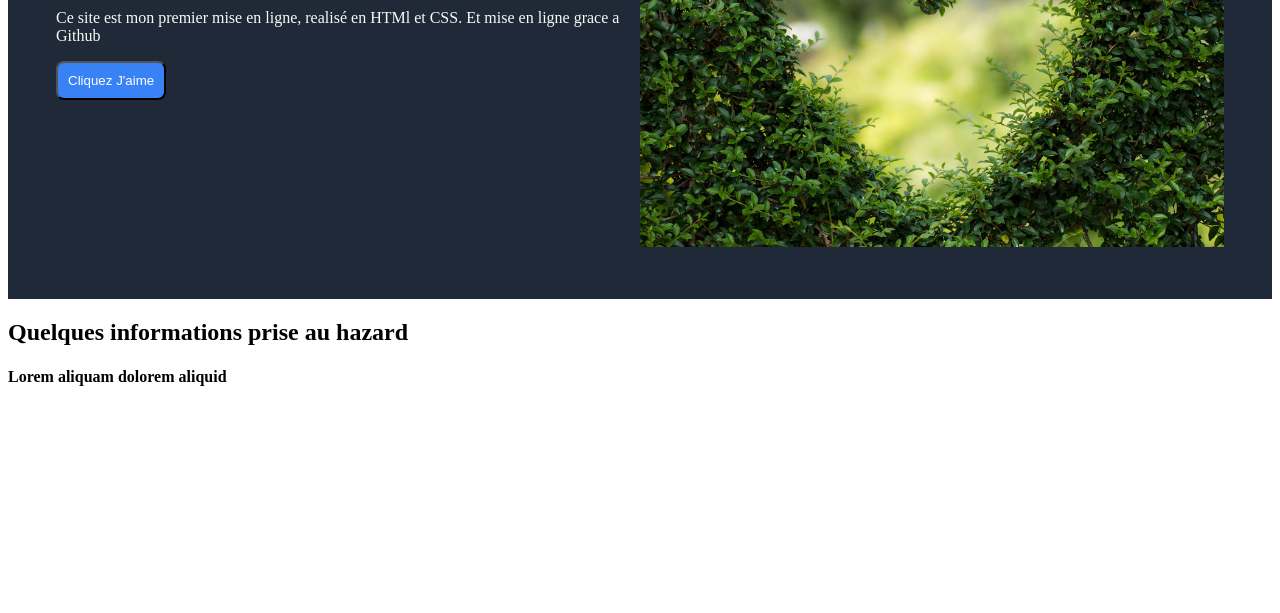
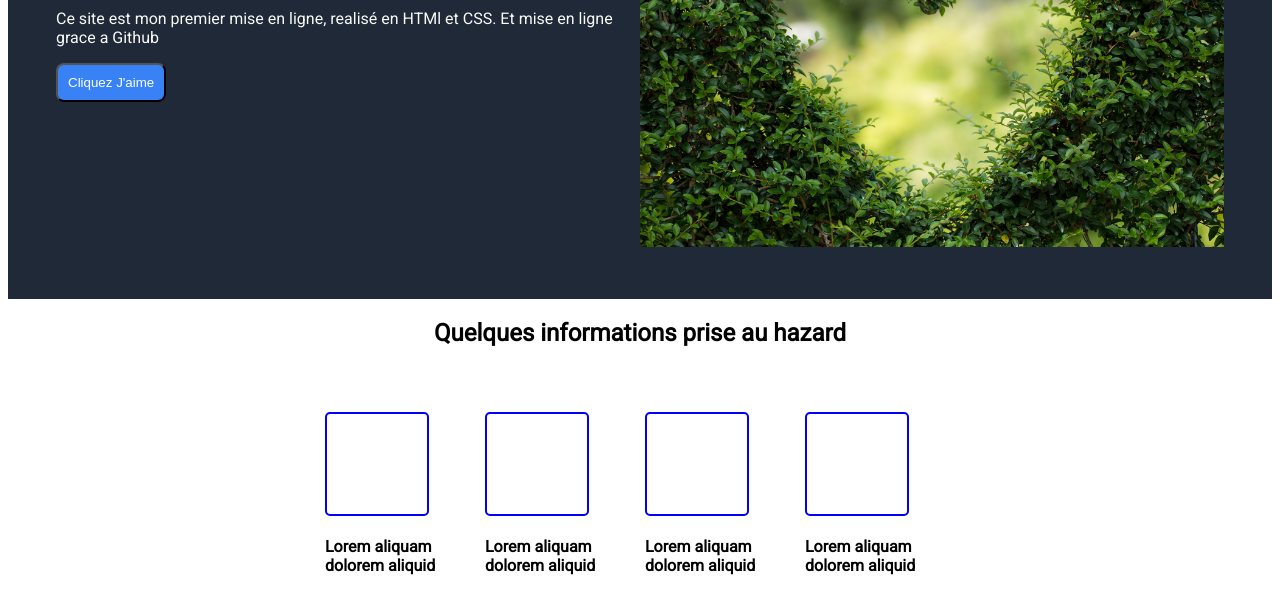
Before and after one commit to PatouVIDEGNON/Landing-page-TOP, a plain HTML site: page index.html in a window 1280 px wide. Shown: the part 255-868 px from the top of the page. Before the commit the page ends 800 px from the top, so only its background shows below. Drawn offline with Linux system fonts and the light colour scheme.

Commit message:
feat:section-cards style realisé

```diff
--- a/index.html
+++ b/index.html
@@ -33,11 +33,25 @@
         </div>
     </div>
     </section>
-    <section id="cards">
+    <section id="section-cards">
         <h1>Quelques informations prise au hazard</h1>
         <div class="cards_container">
-            <div class="cards"></div>
-            <h4>Lorem aliquam dolorem aliquid </h4>
+            <div>
+                <div class="cards"></div>
+                <h4>Lorem aliquam dolorem aliquid </h4>
+            </div>
+            <div>
+                <div class="cards"></div>
+                <h4>Lorem aliquam dolorem aliquid </h4>
+            </div>
+            <div>
+                <div class="cards"></div>
+                <h4>Lorem aliquam dolorem aliquid </h4>
+            </div>
+            <div>
+                <div class="cards"></div>
+                <h4>Lorem aliquam dolorem aliquid </h4>
+            </div>
         </div>
     </section>
     <section id="quotation"></section>
--- a/style.css
+++ b/style.css
@@ -1,4 +1,8 @@
 
+body{
+    font-family: 'Roboto';
+
+}
 #section-header{
     background-color: #1f2937;
     padding: 15px 3rem 3rem 3rem;
@@ -74,3 +78,30 @@ padding: 10px;
 border-radius: 8px;
 color: white;
   }
+
+
+#section-cards{
+    display: flex;
+    flex-direction: column;
+    justify-content: center;
+    align-items: center;
+}
+
+.cards{
+    height: 100px;
+    width: 100px;
+    border: 2px blue solid;
+    border-radius: 5px;
+}
+
+.cards_container{
+    display: flex;
+    justify-content: space-between;
+    align-items: center;
+    margin: 45px;
+    gap: 10px;
+}
+.cards_container > div > h4{
+        max-width: 150px;
+        min-width: 120px;
+}
```
